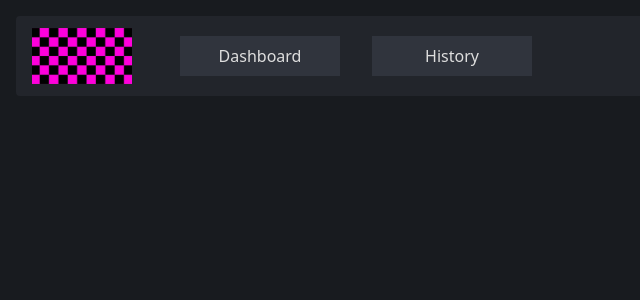
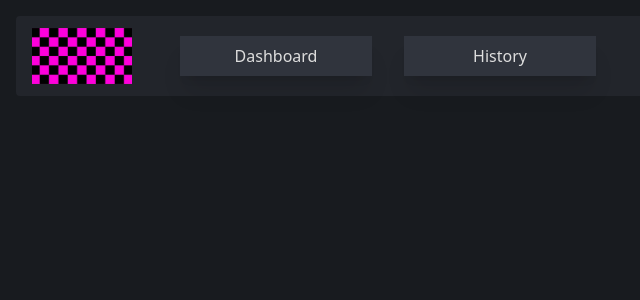
Before and after one commit to camelCaseCrew/itu_predictive_maintenance, a Next.js app in the folder frontend/: page / in a window 1280 px wide. Shown: the top 300 px of the page, without its empty margins (0-640 px from the left). Built offline with nearby package versions, Linux system fonts and the light colour scheme.

Commit message:
Added: Shadow to the button to make it look more like the design guidelines

```diff
--- a/frontend/src/components/NavbarButton.tsx
+++ b/frontend/src/components/NavbarButton.tsx
@@ -2,7 +2,7 @@ import React from 'react';
 import Link from 'next/link';
 
 function NavbarButton(props: { title: string, href: string }) {
-    return <div className="bg-component2 text-text w-40 h-10 gap-x-4">
+    return <div className="bg-component2 text-text w-48 h-10 gap-x-4 hover:scale-110 transition duration-300 shadow-xl">
         <Link href={props.href} className='h-full w-full flex justify-center place-items-center'>
             {props.title}
         </Link>
```
